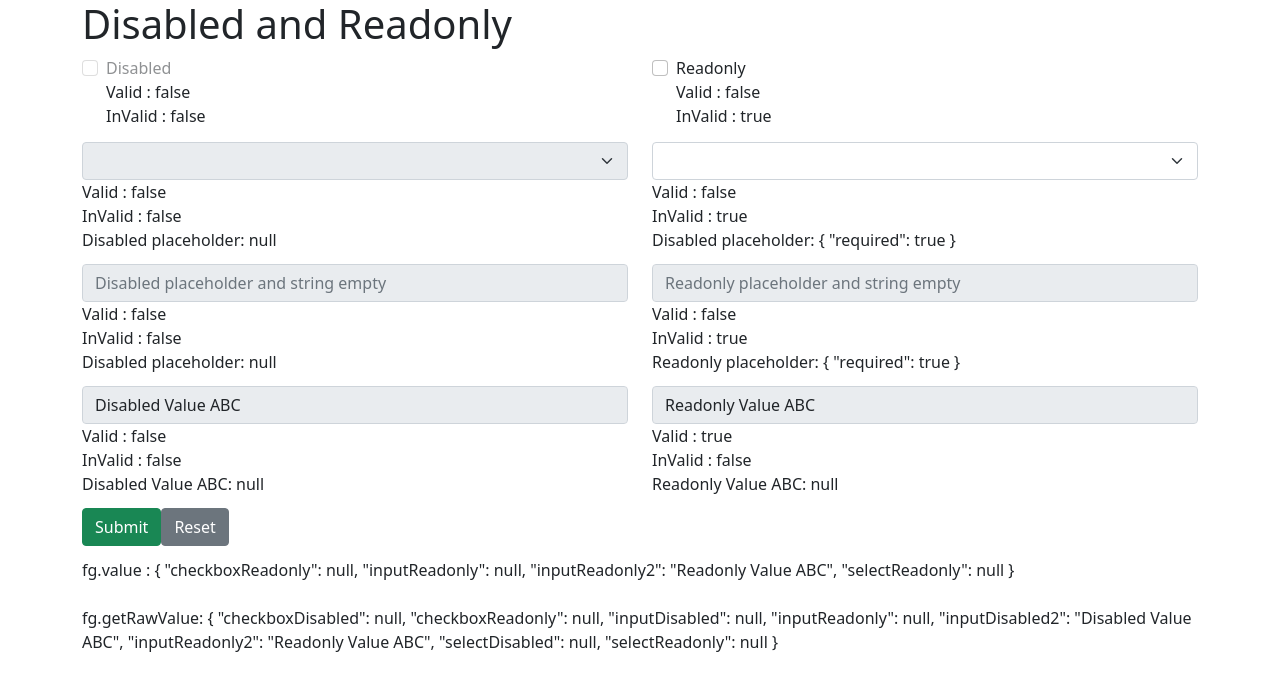
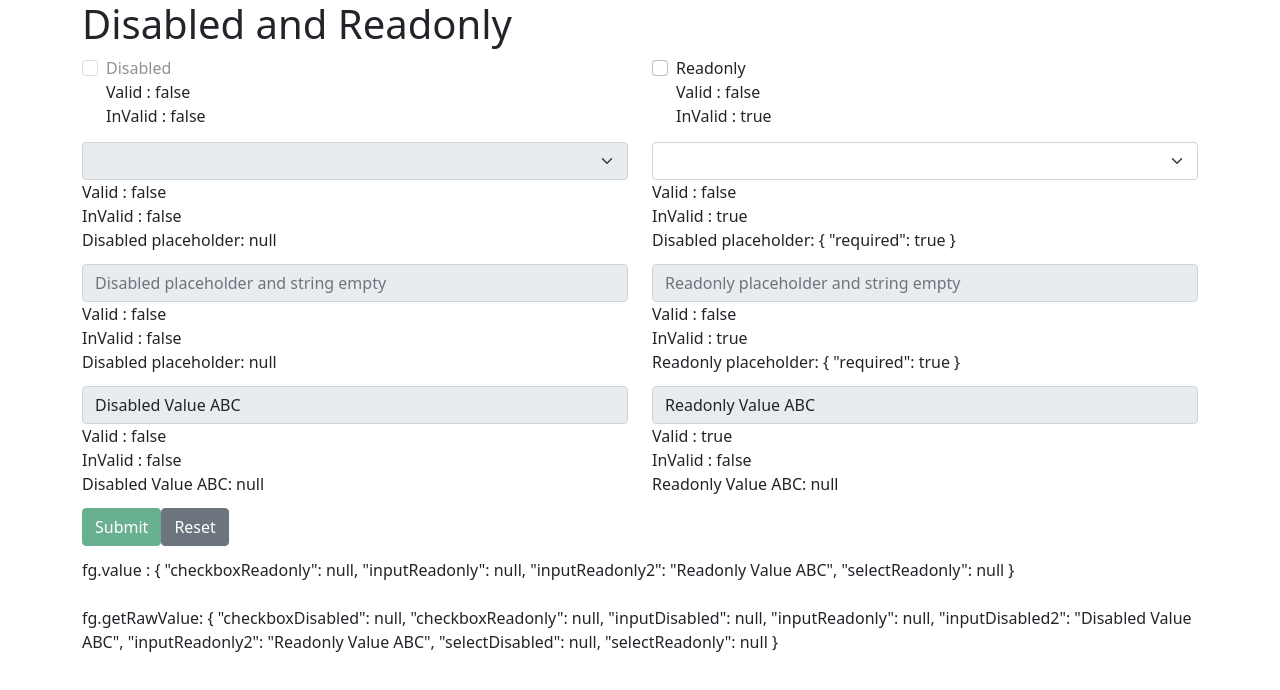
Before and after one commit to sothonsit/readonly-disabled-example, an Angular app: page / in a window 1280 px wide. Shown: the top 690 px of the page. Built offline with nearby package versions, Linux system fonts and the light colour scheme.

Commit message:
2 files modified

```diff
--- a/src/app/app.component.html
+++ b/src/app/app.component.html
@@ -123,7 +123,9 @@
   </div>
 
   <div class="form-group">
-    <button type="submit" class="btn btn-success">Submit</button>
+    <button type="submit" class="btn btn-success" [disabled]="!fg.valid">
+      Submit
+    </button>
     <button type="button" class="btn btn-secondary" (click)="onReset()">
       Reset
     </button>
--- a/src/app/app.component.ts
+++ b/src/app/app.component.ts
@@ -49,4 +49,8 @@
   onReset() {
     this.fg.reset();
   }
+
+  prepare() {
+    const { inputReadonly2 } = this.fg.getRawValue();
+  }
 }
```
